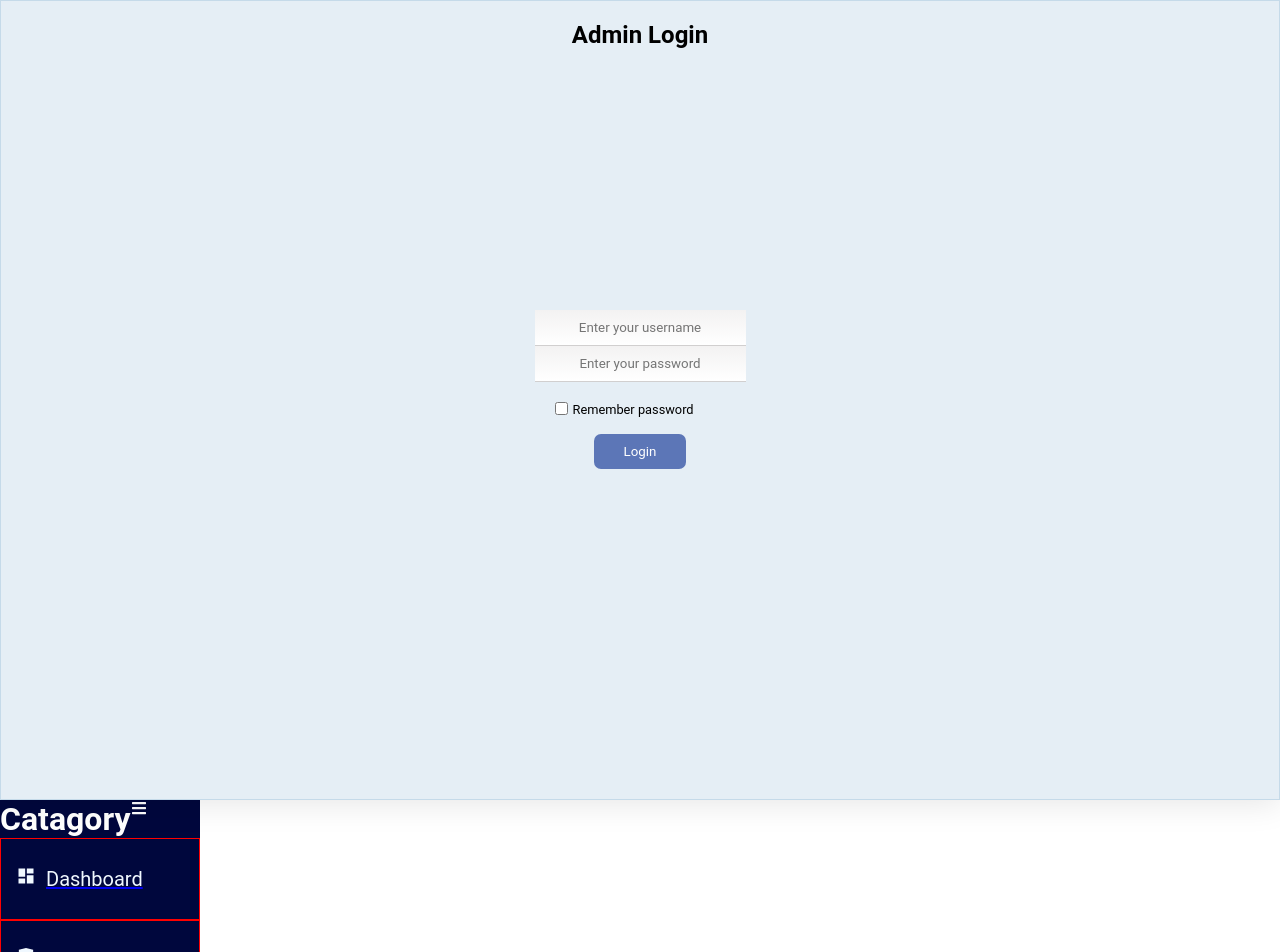
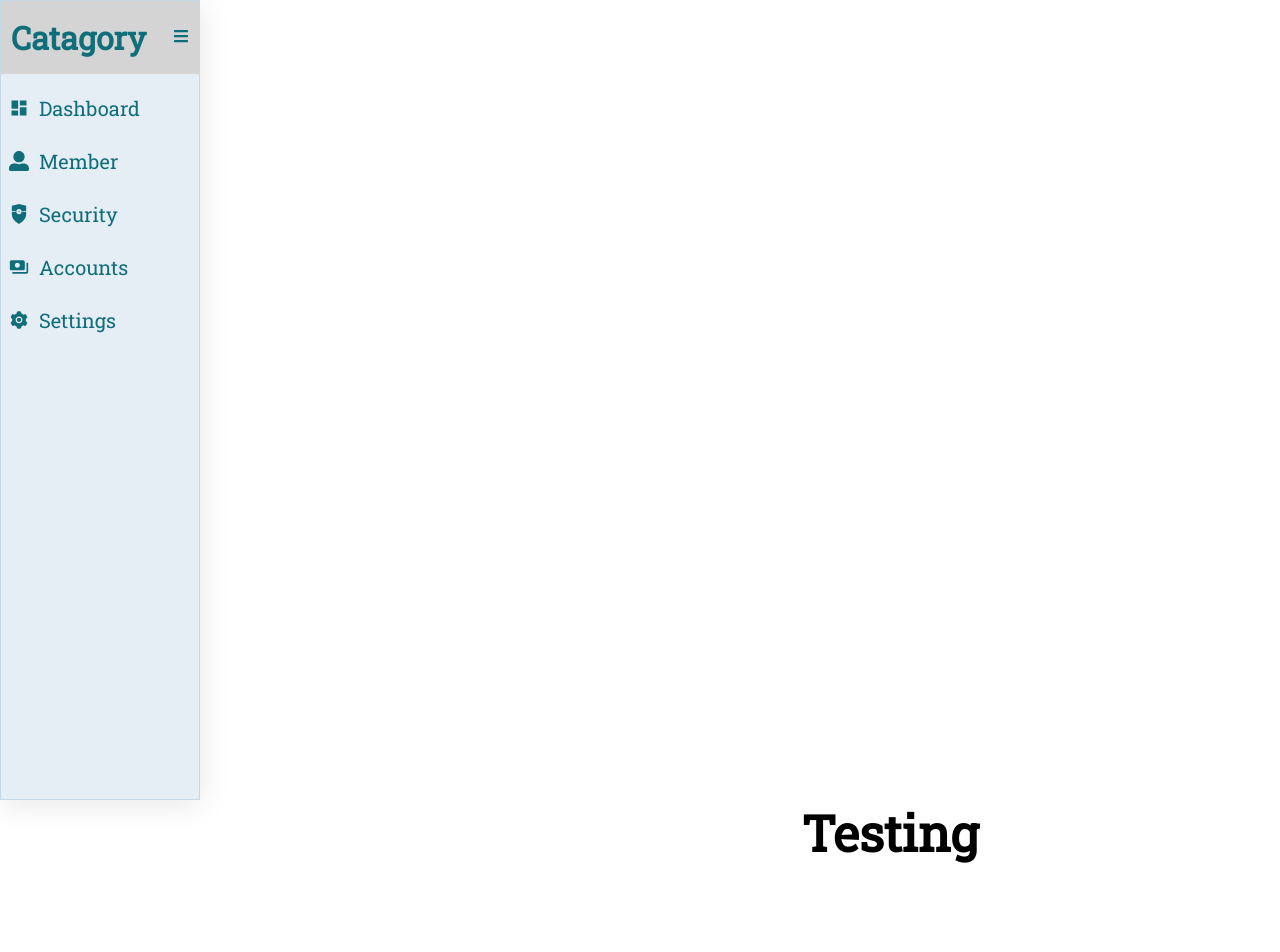
Before and after one commit to Anol18/client-management-app, a React (Create React App) app in the folder client/: page /Settings in a window 1280 px wide. Shown: the top 952 px of the page. After the commit the page ends 866 px from the top, so only its background shows below. Built offline with nearby package versions, Linux system fonts and the light colour scheme.

Commit message:
7th commit

```diff
--- a/client/src/App.js
+++ b/client/src/App.js
@@ -2,7 +2,7 @@ import { BrowserRouter as Router, Routes, Route } from "react-router-dom";
 import "./App.css";
 // import Header from "./Components/Header/header"
 // import Navbar from "./Components/Navbar/navbar";
-import Login from ".//Components/Login/login";
+// import Login from ".//Components/Login/login";
 // import Contact from "./Components/Contact/contact";
 // import Home from "./Components/Home/home";
 // import Notice from "./Components/Notice/Notice";
@@ -11,19 +11,25 @@ import Dashboard from "./Components/Dashbord/Dashbord";
 import Security from "./Components/Security/Security";
 import Member from "./Components/Member/Member";
 import Accounts from "./Components/Accounts/Accounts";
+// import { MdSettings } from "react-icons/md";
+import Settings from "./Components/Setting/Settings";
 
 function App() {
   return (
     <>
-      <Login />
+      {/* <Dashboard /> */}
+      {/* <Login /> */}
+      {/* routing */}
       <Router>
         <Sidebar>
           <Routes>
             {/* <Route path='/' element={<Login/>}/> */}
-            <Route path="/" element={<Dashboard />} />
-            <Route path="/security" element={<Security />} />
-            <Route path="/member" element={<Member />} />
-            <Route path="/Accounts" element={<Accounts />} />
+            <Route exact path="/" element={<Dashboard />} />
+
+            <Route exact path="/security" element={<Security />} />
+            <Route exact path="/Members" element={<Member />} />
+            <Route exact path="/Accounts" element={<Accounts />} />
+            <Route exact path="/Settings" element={<Settings />} />
           </Routes>
         </Sidebar>
       </Router>
--- a/client/src/Components/Dashbord/Dashboard.css
+++ b/client/src/Components/Dashbord/Dashboard.css
@@ -0,0 +1,4 @@
+.dashboard-logo h1 {
+  margin-left: 200px;
+  background-color: blue;
+}
--- a/client/src/Components/Dashbord/Dashbord.jsx
+++ b/client/src/Components/Dashbord/Dashbord.jsx
@@ -1,12 +1,13 @@
-
-
+import "./Dashboard.css";
 function Dashbord() {
+  console.log("okay");
   return (
-
     <>
-      <title>Dashboard</title>
+      <div className="dashboard-logo">
+        <h1>Testing</h1>
+      </div>
     </>
-  )
+  );
 }
 
-export default Dashbord
+export default Dashbord;
--- a/client/src/Components/Login/login.css
+++ b/client/src/Components/Login/login.css
@@ -1,73 +1,63 @@
-
 /* logopage container */
-.login-container
-{
-
+.login-container {
   height: 100vh;
   background: rgba(126, 171, 205, 0.2);
   box-shadow: 0 4px 30px rgba(0, 0, 0, 0.1);
   backdrop-filter: blur(5px);
   -webkit-backdrop-filter: blur(5px);
   border: 1px solid rgba(126, 171, 205, 0.3);
-
 }
-.userSection i{
+.userSection i {
   position: relative;
   top: 29px;
   right: 20px;
-
 }
-.passSection i{
+.passSection i {
   position: relative;
   top: 28px;
   right: 20px;
 }
 /* Login title section (parent parent block of h1 tag) */
-.admin-header-logo{
+.admin-header-logo {
   display: flex;
   align-items: center;
   justify-content: center;
   padding: 20px;
-
 }
 
 /* login input field form */
-.login-form-container{
-
+.login-form-container {
   display: flex;
   justify-content: center;
   align-items: center;
 
   height: 80vh;
   /* background-image: radial-gradient(rgb(161, 154, 154),rgb(156, 154, 154)); */
-
-
 }
 
 /* login input field */
-.login-form-container input{
+.login-form-container input {
   display: block;
   padding: 10px;
-    margin-top:0;
-    border-top:none ;
+  margin-top: 0;
+  border-top: none;
   border-left: none;
-    border-right:none ;
+  border-right: none;
   border-bottom: none;
   border-bottom: 1px solid rgb(209, 207, 207);
   outline: none;
-    background-image:linear-gradient(rgb(243, 242, 242),#fff);
-
-
-
-
+  background-image: linear-gradient(rgb(243, 242, 242), #fff);
 }
-.login-form-container input::placeholder{
+.login-form-container input[type="password"] {
+  margin-top: 10px;
+}
+.login-form-container input::placeholder {
   text-align: center;
 }
 
 /* login buttom */
 
-.login-form-container button{
+.login-form-container button {
   padding: 10px 30px 10px 30px;
   border: none;
   outline: none;
@@ -81,27 +71,25 @@
   margin: auto;
 
   /* box-shadow: 3px 3px 3px rgb(20, 192, 92); */
-
 }
 
 /* button click effect */
-.login-form-container button:active{
+.login-form-container button:active {
   background-color: var(--button-color);
   box-shadow: 0 2px #666;
   transform: translateY(2px);
 }
 
-.login-remember-pass{
+.login-remember-pass {
   display: block;
   margin-top: 20px;
   margin-left: 20px;
 }
 
-.login-remember-pass label{
+.login-remember-pass label {
   vertical-align: middle;
   position: relative;
   bottom: 16px;
   right: -18px;
-    font-size: 0.8rem ;
-
+  font-size: 0.8rem;
 }
--- a/client/src/Components/Member/Member.css
+++ b/client/src/Components/Member/Member.css
@@ -0,0 +1,3 @@
+.member-container {
+  background-color: blue;
+}
--- a/client/src/Components/Member/Member.jsx
+++ b/client/src/Components/Member/Member.jsx
@@ -1,38 +1,12 @@
 import "./Member.css";
-import { motion } from "framer-motion";
-import { NavLink } from "react-router-dom";
-import { FaRegIdCard } from "react-icons/fa";
-const routes = [
-  {
-    path: "/member-regi",
-    name: "Member Registration",
-    // icon: <MdDashboard/>,
-    icon: <FaRegIdCard />,
-  },
-];
-function Member(children) {
+
+function Member() {
+  console.log("Members");
   return (
     <>
-      <motion.div animate={{ width: "200px" }} className="sidebar">
-        {/* top section header of slidebar */}
-        <div className="top_selection">
-          <h1 className="sliderbar_logo">Catagory</h1>
-          <div className="bars"></div>
-        </div>
-
-        {/* main menu of slide bar */}
-        <section className="routes">
-          {routes.map((route) => {
-            return (
-              <NavLink to={route.path} key={route.name}>
-                <div className="icon">{route.icon}</div>
-                <div className="link_text">{route.name}</div>
-              </NavLink>
-            );
-          })}
-        </section>
-      </motion.div>
-      <main>{children}</main>
+      <div className="member-container">
+        <h1>tetsing</h1>
+      </div>
     </>
   );
 }
--- /dev/null
+++ b/client/src/Components/Setting/Settings.css
@@ -0,0 +1,9 @@
+.setting-container h1 {
+  margin-left: 500px;
+}
+.setting-container h1 {
+  font-size: 50px;
+  display: flex;
+  align-items: center;
+  justify-content: center;
+}
--- /dev/null
+++ b/client/src/Components/Setting/Settings.jsx
@@ -0,0 +1,13 @@
+import React from "react";
+import "./Settings.css";
+function Setting() {
+  return (
+    <>
+      <div className="setting-container">
+        <h1>Testing</h1>
+      </div>
+    </>
+  );
+}
+
+export default Setting;
--- a/client/src/Components/Sidebar/Sidebar.css
+++ b/client/src/Components/Sidebar/Sidebar.css
@@ -1,22 +1,65 @@
+/* slidebar main section */
+.sidemenu-container {
+  width: 200px;
+}
 .sidebar {
-  background: rgb(0, 7, 61);
-  /* background: rgb(43, 153, 218); */
-  color: white;
+  /* background: rgb(0, 7, 61); */
+  width: 200px;
+  background: rgb(238, 238, 238);
+  color: rgb(16, 110, 122);
   height: 100vh;
+  background: rgba(126, 171, 205, 0.2);
+  box-shadow: 0 4px 30px rgba(0, 0, 0, 0.1);
+  backdrop-filter: blur(5px);
+  -webkit-backdrop-filter: blur(5px);
+  border: 1px solid rgba(126, 171, 205, 0.3);
+}
+/* Heading section */
+.top_selection {
+  display: flex;
+  align-items: center;
+  justify-content: space-between;
+  padding: 15px 10px;
+  background-color: rgb(212, 212, 212);
+}
+/* slidebar individual menu with icons */
+.slide_menu {
+  display: flex;
+  column-gap: 10px;
+  align-items: center;
+  margin-left: 8px;
+  font-size: 20px;
+  margin-top: 18px;
+  color: rgb(16, 110, 122);
+}
+.slide_menu div {
+  /* background: red; */
+  margin-bottom: 3px;
+  width: 160px;
+  transition: 0.2s cubic-bezier(0.6, -0.28, 0.735, 0.045);
+  padding: 3px 0 3px 0;
 }
 
-.top_selection {
-  display: flex;
+/* item hover effect */
+.slide_menu:hover {
+  border-right: 4px inset rgb(41, 64, 128);
+  transition: 0.2s cubic-bezier(0.6, -0.28, 0.735, 0.045);
+  background: rgba(67, 173, 192, 0.1);
 }
-.slide_menu {
-  display: flex;
-  font-size: 20px;
-  line-height: 50px;
-  padding: 10px;
-  color: aliceblue;
+
+.slide_menu i {
+  /* background: blue; */
+  align-items: center;
+  justify-content: center;
+}
+
+a {
   text-decoration: none;
-  border: 1px solid red;
 }
-.slide_menu div {
-  padding: 5px;
+
+.bars {
+  cursor: pointer;
 }
+.bars:hover {
+  background: rgba(67, 173, 192, 0.1);
+}
--- a/client/src/Components/Sidebar/Sidebar.jsx
+++ b/client/src/Components/Sidebar/Sidebar.jsx
@@ -4,16 +4,23 @@ import { SiSpringsecurity } from "react-icons/si";
 import { FaUserAlt } from "react-icons/fa";
 import { MdDashboard } from "react-icons/md";
 import { FaBars } from "react-icons/fa";
-import { MdPayment } from "react-icons/md";
+import { MdPayments } from "react-icons/md";
+import { AiFillSetting } from "react-icons/ai";
 import { motion } from "framer-motion";
 import "./Sidebar.css";
 import { NavLink } from "react-router-dom";
+import { useState } from "react";
 const routes = [
   {
     path: "/",
     name: "Dashboard",
-    // icon: <MdDashboard/>,
+
     icon: <MdDashboard />,
+  },
+  {
+    path: "/Members",
+    name: "Member",
+    icon: <FaUserAlt />,
   },
   {
     path: "/security",
@@ -22,29 +29,37 @@ const routes = [
     icon: <SiSpringsecurity />,
   },
   {
-    // path: "/Member",
-    name: "Member",
-
-    icon: <FaUserAlt />,
-  },
-  {
     path: "/Accounts",
     name: "Accounts",
 
-    icon: <MdPayment />,
+    icon: <MdPayments />,
+  },
+  {
+    path: "/Settings",
+    name: "Settings",
+
+    icon: <AiFillSetting />,
   },
 ];
 // console.log(<MdDashboard/>);
 function Sidebar({ children }) {
+  const [isOpen, setIsOpen] = useState(true);
+  const toggle = () => setIsOpen(!isOpen);
+
   return (
     <>
       {/* slidebar menu */}
-      <motion.div animate={{ width: "200px" }} className="sidebar">
+      <div className="sidemenu-container">
+        <motion.div
+          animate={{ width: isOpen ? "200px" : "40px" }}
+          className="sidebar"
+        >
           {/* top section header of slidebar */}
           <div className="top_selection">
-          <h1 className="sliderbar_logo">Catagory</h1>
+            {isOpen && <h1 className="sliderbar_logo">Catagory</h1>}
+
             <div className="bars">
-            <FaBars />
+              <FaBars onClick={toggle} />
             </div>
           </div>
 
@@ -54,14 +69,16 @@ function Sidebar({ children }) {
               return (
                 <NavLink to={route.path} key={route.name}>
                   <div className="slide_menu">
-                  <div className="icon">{route.icon}</div>
-                  <div className="link_text">{route.name}</div>
+                    <i className="icon">{route.icon}</i>
+
+                    {isOpen && <div className="link_text">{route.name}</div>}
                   </div>
                 </NavLink>
               );
             })}
           </section>
         </motion.div>
+      </div>
       <main>{children}</main>
     </>
   );
--- a/client/src/index.css
+++ b/client/src/index.css
@@ -1,14 +1,14 @@
-:root{
-    --light :rgb(255, 255, 255);
-    --dark: #000;
-    --primary-color:blue;
-    --button-color:#5C76B7;
+@import url("https://fonts.googleapis.com/css2?family=Roboto+Slab:wght@300;400&display=swap");
+:root {
+  --light: rgb(255, 255, 255);
+  --dark: #000;
+  --primary-color: blue;
+  --button-color: #5c76b7;
 }
 
-*{
-
-    padding: 0;
-    margin: 0;
-    box-sizing: border-box;
-    font-family: 'roboto';
+* {
+  padding: 0;
+  margin: 0;
+  box-sizing: border-box;
+  font-family: "Roboto Slab", serif;
 }
```
Also changed, not shown: client/public/manifest.json. Lines whose indentation alone changed are shown as unchanged.
